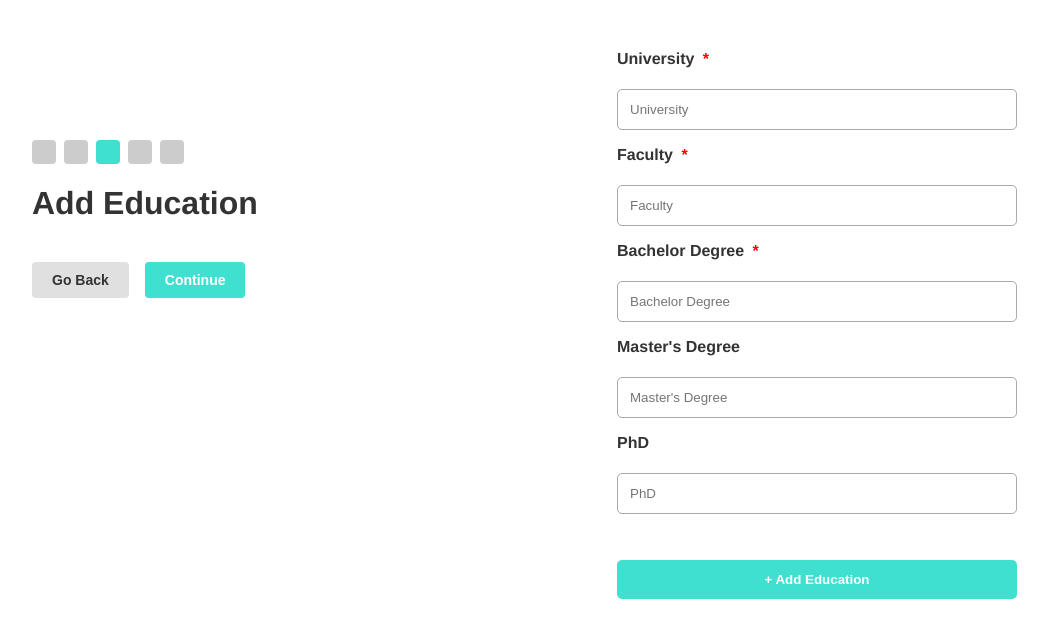
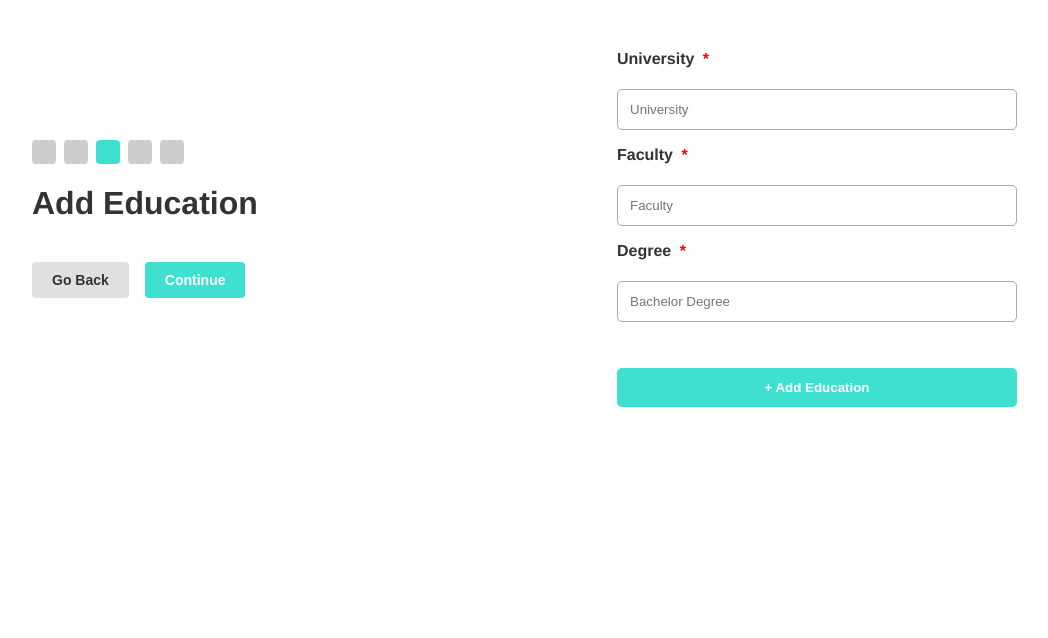
Before and after one commit to arrrpii/HR, a Flask app: page /education in a window 1280 px wide. Shown: the part 53-691 px from the top of the page, without its empty margins (88-1136 px from the left). Run offline with Flask 3, Linux system fonts and the light colour scheme.

Commit message:
Update education.html

```diff
--- a/HRproject/templates/education.html
+++ b/HRproject/templates/education.html
@@ -52,14 +52,9 @@
   <label for="faculty">Faculty <span class="required">*</span></label>
   <input type="text" id="faculty" placeholder="Faculty" />
 
-  <label for="bachelor-degree">Bachelor Degree <span class="required">*</span></label>
+  <label for="bachelor-degree">Degree <span class="required">*</span></label>
   <input type="text" id="bachelor-degree" placeholder="Bachelor Degree" required />
 
-  <label for="masters-degree">Master's Degree</label>
-  <input type="text" id="masters-degree" placeholder="Master's Degree" />
-
-  <label for="phd-degree">PhD</label>
-  <input type="text" id="phd-degree" placeholder="PhD" />
 
          <div id="new-fields-container"></div>
          <!-- Add Education Button -->
```
